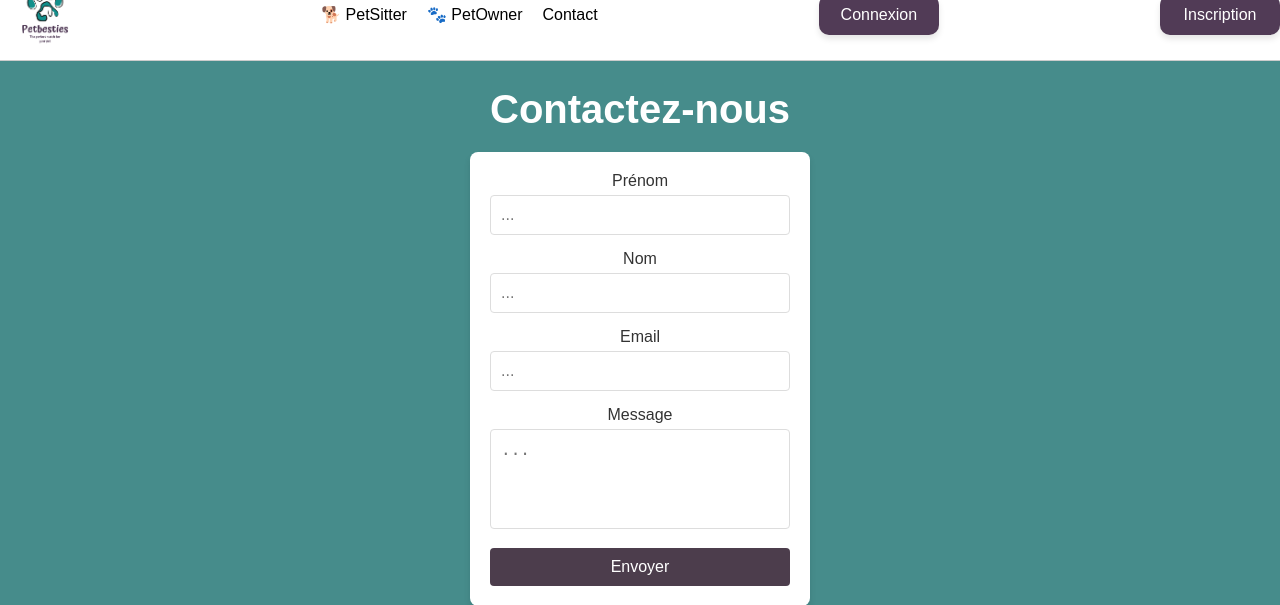
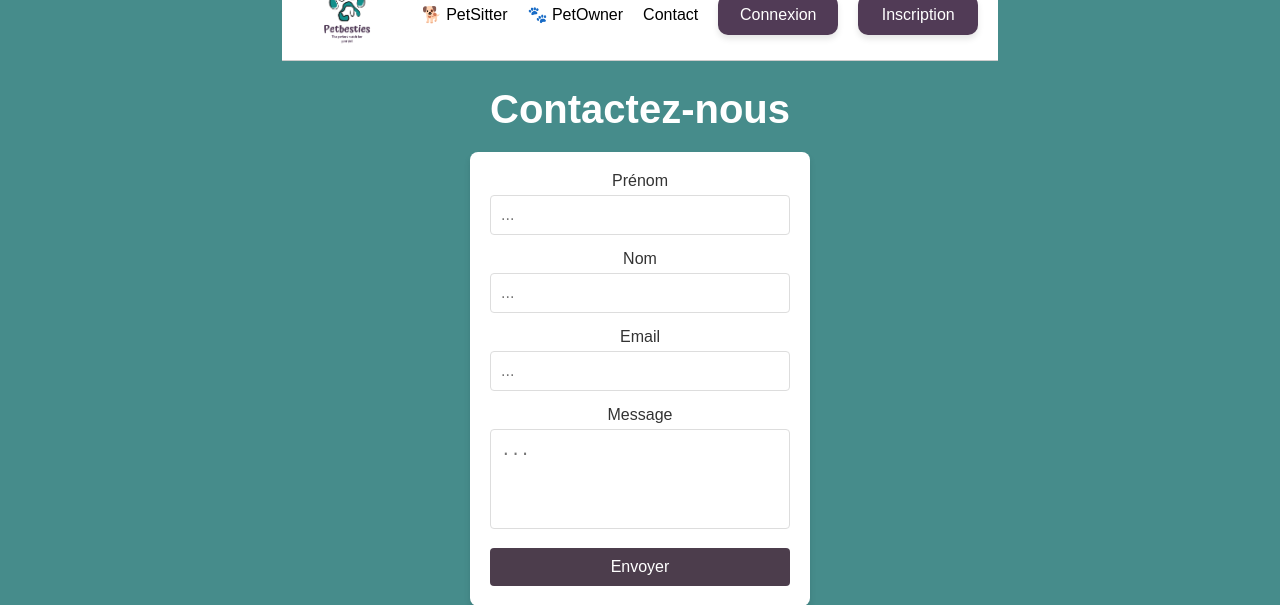
Before and after one commit to Plekiby/PetBesties, a PHP site: page /contact in a window 1280 px wide. Shown: the top 605 px of the page. Run offline with PHP 8.4, Linux system fonts and the light colour scheme.

Commit message:
dernieres dernieres modifs

```diff
--- a/public/css/styleheader.css
+++ b/public/css/styleheader.css
@@ -14,7 +14,6 @@ body {
 .header {
     top: 0;
     left: 0;
-    width: 100%;
     height: 60px;
     background-color: #FFFFFF;
     color: #000;
--- a/views/contact.php
+++ b/views/contact.php
@@ -7,6 +7,20 @@
     <link rel="stylesheet" href="/Petbesties/public/css/style_contact.css">
 </head>
 <body>
+<div class="container">
+</div>
+<div class="container">
+</div>
+<div class="container">
+</div>
+<div class="container">
+</div>
+<div class="container">
+</div><div class="container">
+</div><div class="container">
+</div><div class="container">
+</div><div class="container">
+</div>
     <div class="container">
         <h1>Contactez-nous</h1>
         <form class="contact-form">
```
